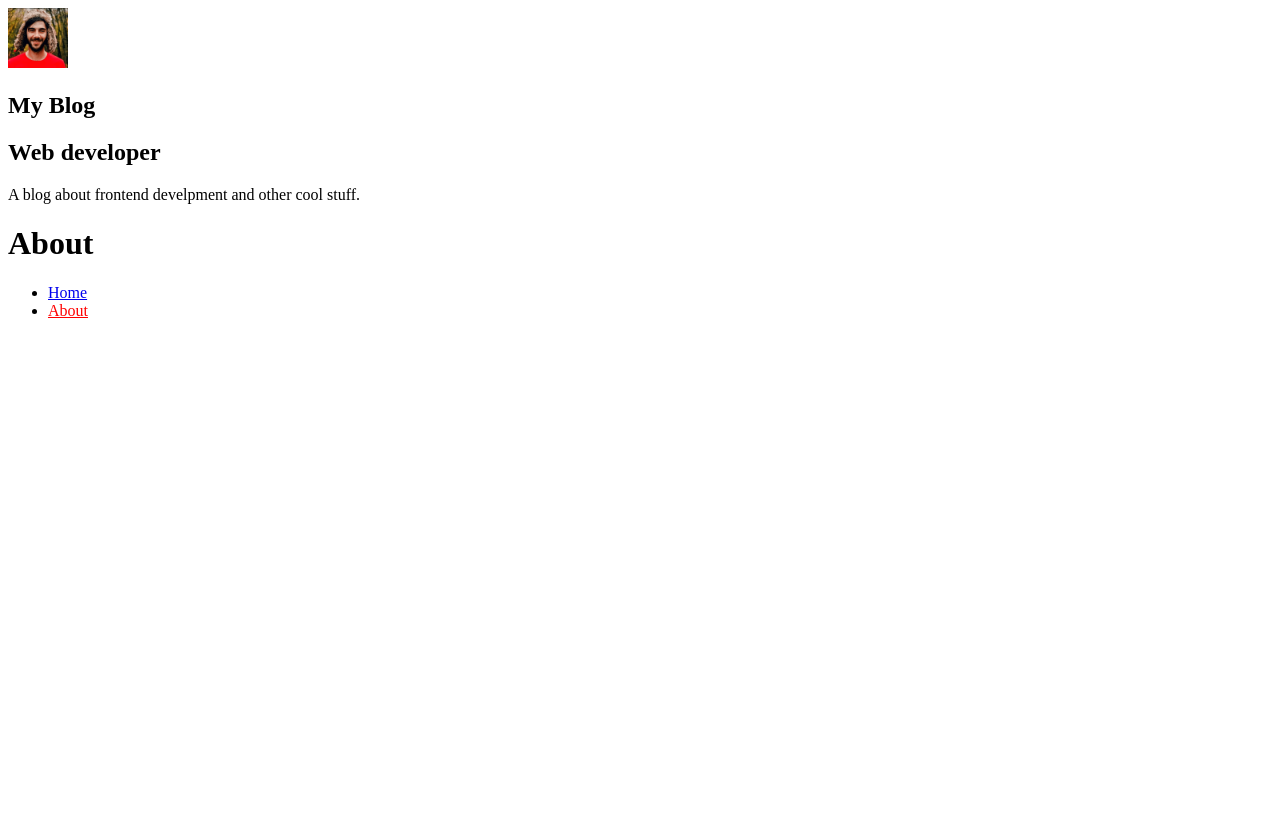
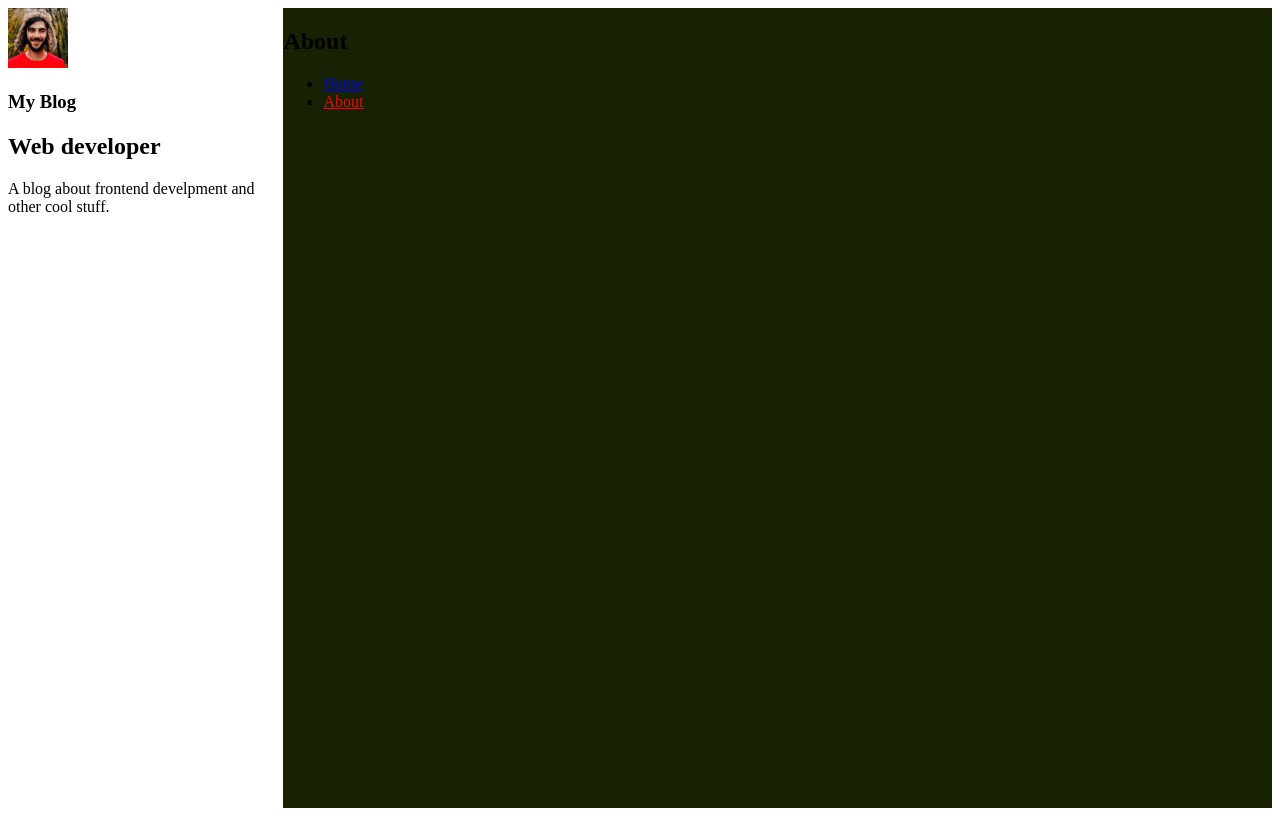
Before and after one commit to ricardoaruiz/gatsby-app, a Gatsby site: page /about in a window 1280 px wide. Built offline with nearby package versions, Linux system fonts and the light colour scheme; Gatsby itself is replaced by a stand-in of ours.

Commit message:
Ajustando o componente Layout para usar styled-components

```diff
--- /dev/null
+++ b/src/components/Layout/index.js
@@ -0,0 +1,33 @@
+import React from "react"
+import PropTypes from "prop-types"
+import styled from "styled-components"
+
+import Profile from "../Profile"
+
+const Layout = ({ children }) => {
+  return (
+    <LayoutWrapper>
+      <aside>
+        <Profile />
+      </aside>
+      <LayoutMain>{children}</LayoutMain>
+    </LayoutWrapper>
+  )
+}
+
+const LayoutWrapper = styled.section`
+  display: flex;
+`
+
+const LayoutMain = styled.main`
+  min-height: 100vh;
+  width: 100%;
+  padding: 0 3.75rem a 20rem;
+  background: #162202;
+`
+
+Layout.propTypes = {
+  children: PropTypes.node.isRequired,
+}
+
+export default Layout
--- a/src/components/layout.js
+++ /dev/null
@@ -1,20 +0,0 @@
-import React from "react"
-import PropTypes from "prop-types"
-import Profile from "./Profile"
-
-const Layout = ({ children }) => {
-  return (
-    <>
-      <aside>
-        <Profile />
-      </aside>
-      <main>{children}</main>
-    </>
-  )
-}
-
-Layout.propTypes = {
-  children: PropTypes.node.isRequired,
-}
-
-export default Layout
--- a/src/pages/404.js
+++ b/src/pages/404.js
@@ -1,6 +1,6 @@
 import React from "react"
 
-import Layout from "../components/layout"
+import Layout from "../components/Layout"
 import SEO from "../components/seo"
 
 const NotFoundPage = () => (
--- a/src/pages/about.js
+++ b/src/pages/about.js
@@ -1,5 +1,5 @@
 import React from "react"
-import Layout from "../components/layout"
+import Layout from "../components/Layout"
 import SEO from "../components/seo"
 import { Link } from "gatsby"
 
--- a/src/pages/index.js
+++ b/src/pages/index.js
@@ -1,6 +1,6 @@
 import React from "react"
 
-import Layout from "../components/layout"
+import Layout from "../components/Layout"
 import SEO from "../components/seo"
 import { Link } from "gatsby"
 
```
